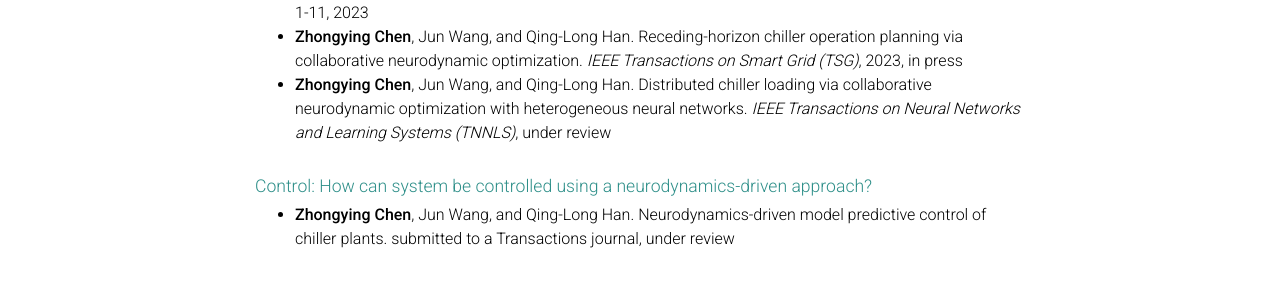
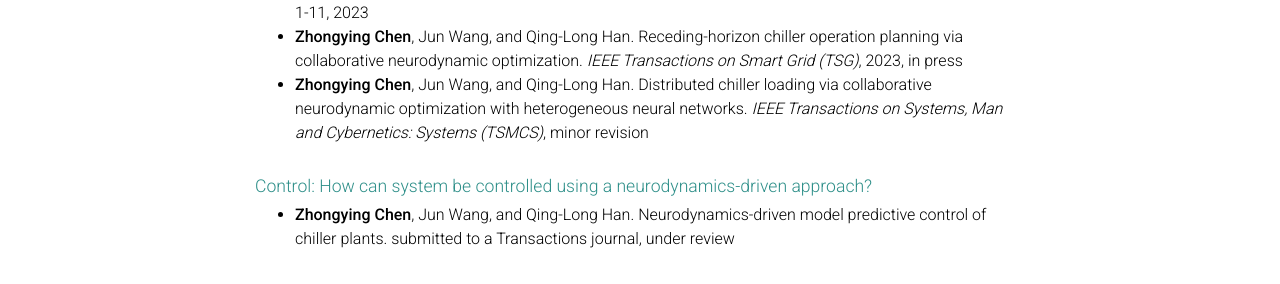
Before and after one commit to zhongyingchen/zhongyingchen.github.io, a Jekyll site: the page built from _pages/Research.md, in a window 1280 px wide and 900 px high, scrolled down 909 px. Shown: the part 229-513 px from the top of the window. Built offline with Jekyll 4.4.1, drawn with Linux system fonts in a browser that asks for light colours; comment, search, counter and statistics services are not loaded; a style sheet for code colours, icons or effects is not loaded.

Commit message:
Update Research.md
update research: TSMCS- minor revision

```diff
--- a/_pages/Research.md
+++ b/_pages/Research.md
@@ -37,7 +37,7 @@ I work with [Prof. Jun Wang](https://scholars.cityu.edu.hk/en/persons/jun-wang(6
 
 *  **Zhongying Chen**, Jun Wang, and Qing-Long Han. A collaborative neurodynamic optimization approach to distributed chiller loading. *IEEE Transactions on Neural Networks and Learning Systems (TNNLS)*, pages 1-11, 2023
 *  **Zhongying Chen**, Jun Wang, and Qing-Long Han. Receding-horizon chiller operation planning via collaborative neurodynamic optimization. *IEEE Transactions on Smart Grid (TSG)*, 2023, in press
-*  **Zhongying Chen**, Jun Wang, and Qing-Long Han. Distributed chiller loading via collaborative neurodynamic optimization with heterogeneous neural networks. *IEEE Transactions on Neural Networks and Learning Systems (TNNLS)*, under review
+*  **Zhongying Chen**, Jun Wang, and Qing-Long Han. Distributed chiller loading via collaborative neurodynamic optimization with heterogeneous neural networks. *IEEE Transactions on Systems, Man and Cybernetics: Systems (TSMCS)*, minor revision
 
 
 
```
